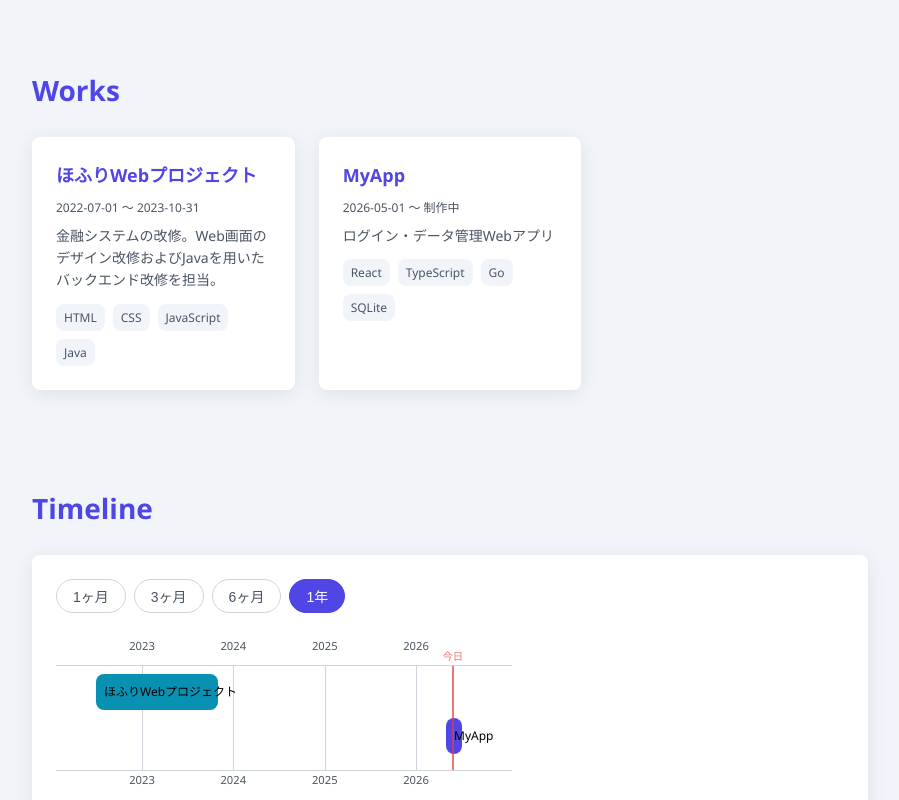
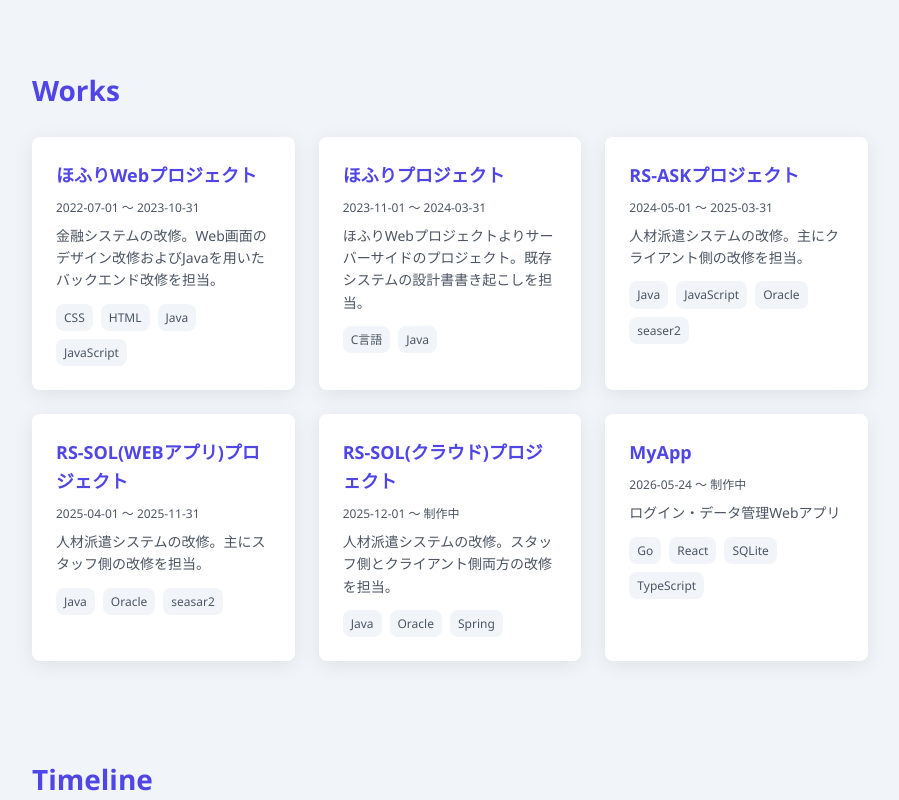
Before and after one commit to hikaru-brassnurture/myapp, a React (Vite) app in the folder frontend/: page / in a window 1280 px wide. Shown: the part 860-1660 px from the top of the page, without its empty margins (190-1089 px from the left). Built offline with nearby package versions, Linux system fonts and the light colour scheme.

Commit message:
feat: #4 最終コミット

```diff
--- /dev/null
+++ b/frontend/src/data/works.ts
@@ -0,0 +1,55 @@
+export interface Work {
+  title: string;
+  description: string;
+  tech: string[];
+  startDate: string;
+  endDate: string | null;
+}
+
+export const works: Work[] = [
+  {
+    title: 'MyApp',
+    description: 'ログイン・データ管理Webアプリ',
+    tech: ['React', 'TypeScript', 'Go', 'SQLite'].sort(),
+    startDate: '2026-05-24',
+    endDate: null,
+  },
+  {
+    title: 'ほふりWebプロジェクト',
+    description:
+      '金融システムの改修。Web画面のデザイン改修およびJavaを用いたバックエンド改修を担当。',
+    tech: ['HTML', 'CSS', 'JavaScript', 'Java'].sort(),
+    startDate: '2022-07-01',
+    endDate: '2023-10-31',
+  },
+  {
+    title: 'ほふりプロジェクト',
+    description:
+      'ほふりWebプロジェクトよりサーバーサイドのプロジェクト。既存システムの設計書書き起こしを担当。',
+    tech: ['Java', 'C言語'].sort(),
+    startDate: '2023-11-01',
+    endDate: '2024-03-31',
+  },
+  {
+    title: 'RS-ASKプロジェクト',
+    description: '人材派遣システムの改修。主にクライアント側の改修を担当。',
+    tech: ['Java', 'JavaScript', 'seaser2', 'Oracle'].sort(),
+    startDate: '2024-05-01',
+    endDate: '2025-03-31',
+  },
+  {
+    title: 'RS-SOL(WEBアプリ)プロジェクト',
+    description: '人材派遣システムの改修。主にスタッフ側の改修を担当。',
+    tech: ['Java', 'seasar2', 'Oracle'].sort(),
+    startDate: '2025-04-01',
+    endDate: '2025-11-31',
+  },
+  {
+    title: 'RS-SOL(クラウド)プロジェクト',
+    description:
+      '人材派遣システムの改修。スタッフ側とクライアント側両方の改修を担当。',
+    tech: ['Java', 'Spring', 'Oracle'].sort(),
+    startDate: '2025-12-01',
+    endDate: null,
+  },
+];
--- a/frontend/src/pages/Home.tsx
+++ b/frontend/src/pages/Home.tsx
@@ -1,122 +1,158 @@
-import { useState, useMemo } from 'react'
-import { useNavigate } from 'react-router-dom'
-import styles from '../styles/Home.module.scss'
+import { useState, useMemo } from 'react';
+import { useNavigate } from 'react-router-dom';
+import { works } from '../data/works';
+import styles from '../styles/Home.module.scss';
 
 const SCALES = [
   { label: '1ヶ月', months: 1, pxPerDay: 3 },
   { label: '3ヶ月', months: 3, pxPerDay: 1 },
   { label: '6ヶ月', months: 6, pxPerDay: 0.5 },
   { label: '1年', months: 12, pxPerDay: 0.25 },
-]
+];
+
+const COLORS = [
+  '#4f46e5',
+  '#0891b2',
+  '#059669',
+  '#d97706',
+  '#dc2626',
+  '#7c3aed',
+];
 
 export default function Home() {
-  const navigate = useNavigate()
-  const [selectedSkills, setSelectedSkills] = useState<string[]>([])
-  const [scaleIndex, setScaleIndex] = useState(3)
-  const [hoveredWork, setHoveredWork] = useState<string | null>(null)
+  const navigate = useNavigate();
+  const [selectedSkills, setSelectedSkills] = useState<string[]>([]);
+  const [scaleIndex, setScaleIndex] = useState(3);
+  const [hoveredWork, setHoveredWork] = useState<string | null>(null);
 
-  const pxPerDay = SCALES[scaleIndex].pxPerDay
+  const pxPerDay = SCALES[scaleIndex].pxPerDay;
 
-  const now = useMemo(() => new Date(), [])
+  const now = useMemo(() => new Date(), []);
 
   const skillCategories = [
-    { category: '言語', items: ['TypeScript', 'Go', 'JavaScript', 'Java', 'HTML', 'CSS'].sort() },
-    { category: 'フレームワーク', items: ['React', 'Gin'].sort() },
-    { category: 'データベース', items: ['PostgreSQL', 'SQLite'].sort() },
-    { category: 'インフラ', items: ['Docker'].sort() },
-  ]
-
-  const works = useMemo(() => [
     {
-      title: 'MyApp',
-      description: 'ログイン・データ管理Webアプリ',
-      tech: ['React', 'TypeScript', 'Go', 'SQLite'],
-      startDate: '2026-05-01',
-      endDate: null as string | null,
-      color: '#4f46e5',
+      category: '言語',
+      items: [
+        'TypeScript',
+        'Go',
+        'JavaScript',
+        'Java',
+        'HTML',
+        'CSS',
+        'C言語',
+      ].sort(),
     },
     {
-      title: 'ほふりWebプロジェクト',
-      description: '金融システムの改修。Web画面のデザイン改修およびJavaを用いたバックエンド改修を担当。',
-      tech: ['HTML', 'CSS', 'JavaScript', 'Java'],
-      startDate: '2022-07-01',
-      endDate: '2023-10-31' as string | null,
-      color: '#0891b2',
+      category: 'フレームワーク',
+      items: ['React', 'seasar2', 'Spring'].sort(),
     },
-  ], [])
+    {
+      category: 'データベース',
+      items: ['PostgreSQL', 'SQLite', 'Oracle'].sort(),
+    },
+    { category: 'インフラ', items: ['Docker'].sort() },
+  ];
 
   const toggleSkill = (skill: string) => {
-    setSelectedSkills(prev =>
-      prev.includes(skill) ? prev.filter(s => s !== skill) : [...prev, skill]
-    )
-  }
+    setSelectedSkills((prev) =>
+      prev.includes(skill) ? prev.filter((s) => s !== skill) : [...prev, skill]
+    );
+  };
 
-  const filteredWorks = (selectedSkills.length === 0
-    ? works
-    : works.filter(work => selectedSkills.every(s => work.tech.includes(s)))
-  ).slice().sort((a, b) => new Date(a.startDate).getTime() - new Date(b.startDate).getTime())
+  const filteredWorks = (
+    selectedSkills.length === 0
+      ? works
+      : works.filter((work) =>
+          selectedSkills.every((s) => work.tech.includes(s))
+        )
+  )
+    .slice()
+    .sort(
+      (a, b) =>
+        new Date(a.startDate).getTime() - new Date(b.startDate).getTime()
+    );
 
   const { fullStart, fullEnd } = useMemo(() => {
-    const source = filteredWorks.length > 0 ? filteredWorks : works
-    const starts = source.map(w => new Date(w.startDate).getTime())
-    const ends = source.map(w => w.endDate ? new Date(w.endDate).getTime() : now.getTime())
+    const source = filteredWorks.length > 0 ? filteredWorks : works;
+    const starts = source.map((w) => new Date(w.startDate).getTime());
+    const ends = source.map((w) =>
+      w.endDate ? new Date(w.endDate).getTime() : now.getTime()
+    );
     return {
       fullStart: new Date(Math.min(...starts)),
       fullEnd: new Date(Math.max(...ends)),
-    }
-  }, [filteredWorks, works, now])
+    };
+  }, [filteredWorks, now]);
 
-  const CHART_PADDING = 40
+  const CHART_PADDING = 40;
 
   const toPx = (date: Date) => {
-    const days = (date.getTime() - fullStart.getTime()) / (1000 * 60 * 60 * 24)
-    return Math.max(0, days * pxPerDay) + CHART_PADDING
-  }
+    const days = (date.getTime() - fullStart.getTime()) / (1000 * 60 * 60 * 24);
+    return Math.max(0, days * pxPerDay) + CHART_PADDING;
+  };
 
-  const chartWidth = Math.ceil((fullEnd.getTime() - fullStart.getTime()) / (1000 * 60 * 60 * 24) * pxPerDay) + 60 + CHART_PADDING
+  const chartWidth =
+    Math.ceil(
+      ((fullEnd.getTime() - fullStart.getTime()) / (1000 * 60 * 60 * 24)) *
+        pxPerDay
+    ) +
+    60 +
+    CHART_PADDING;
 
-  const todayPx = toPx(now)
+  const todayPx = toPx(now);
 
   const gridLines = useMemo(() => {
-    const interval = SCALES[scaleIndex].months
-    const lines: Date[] = []
-    const current = new Date(fullStart)
-    current.setDate(1)
-    current.setMonth(Math.floor(current.getMonth() / interval) * interval)
+    const interval = SCALES[scaleIndex].months;
+    const lines: Date[] = [];
+    const current = new Date(fullStart);
+    current.setDate(1);
+    current.setMonth(Math.floor(current.getMonth() / interval) * interval);
     while (current <= fullEnd) {
-      if (current >= fullStart) lines.push(new Date(current))
-      current.setMonth(current.getMonth() + interval)
+      if (current >= fullStart) lines.push(new Date(current));
+      current.setMonth(current.getMonth() + interval);
     }
-    return lines
-  }, [fullStart, fullEnd, scaleIndex])
+    return lines;
+  }, [fullStart, fullEnd, scaleIndex]);
 
   const formatGridLabel = (date: Date) => {
-    if (SCALES[scaleIndex].months === 12) return `${date.getFullYear()}`
-    return `${date.getFullYear()}/${date.getMonth() + 1}`
-  }
+    if (SCALES[scaleIndex].months === 12) return `${date.getFullYear()}`;
+    return `${date.getFullYear()}/${date.getMonth() + 1}`;
+  };
 
   return (
     <div className={styles.container}>
       <header className={styles.header}>
         <h1 className={styles.logo}>MyApp</h1>
         <div className={styles.headerButtons}>
-          <button onClick={() => navigate('/login')} className={styles.loginBtn}>ログイン</button>
-          <button onClick={() => navigate('/register')} className={styles.registerBtn}>新規登録</button>
+          <button
+            onClick={() => navigate('/login')}
+            className={styles.loginBtn}
+          >
+            ログイン
+          </button>
+          <button
+            onClick={() => navigate('/register')}
+            className={styles.registerBtn}
+          >
+            新規登録
+          </button>
         </div>
       </header>
 
       <section className={styles.hero}>
         <h2 className={styles.heroTitle}>Welcome to MyApp</h2>
-        <p className={styles.heroText}>スキルと制作物を紹介するポートフォリオサイトです。</p>
+        <p className={styles.heroText}>
+          スキルと制作物を紹介するポートフォリオサイトです。
+        </p>
       </section>
 
       <section className={styles.section}>
         <h2 className={styles.sectionTitle}>Skills</h2>
-        {skillCategories.map(category => (
+        {skillCategories.map((category) => (
           <div key={category.category} className={styles.skillCategory}>
             <h3 className={styles.skillCategoryTitle}>{category.category}</h3>
             <div className={styles.skillList}>
-              {category.items.map(skill => (
+              {category.items.map((skill) => (
                 <span
                   key={skill}
                   className={`${styles.skillTag} ${selectedSkills.includes(skill) ? styles.skillTagActive : ''}`}
@@ -129,7 +165,10 @@ export default function Home() {
           </div>
         ))}
         {selectedSkills.length > 0 && (
-          <button className={styles.clearBtn} onClick={() => setSelectedSkills([])}>
+          <button
+            className={styles.clearBtn}
+            onClick={() => setSelectedSkills([])}
+          >
             フィルターをクリア
           </button>
         )}
@@ -141,7 +180,7 @@ export default function Home() {
           <p className={styles.noResults}>該当する制作物がありません</p>
         ) : (
           <div className={styles.workList}>
-            {filteredWorks.map(work => (
+            {filteredWorks.map((work) => (
               <div
                 key={work.title}
                 className={styles.workCard}
@@ -154,8 +193,10 @@ export default function Home() {
                 </p>
                 <p className={styles.workDesc}>{work.description}</p>
                 <div className={styles.workTechList}>
-                  {work.tech.map(t => (
-                    <span key={t} className={styles.workTech}>{t}</span>
+                  {work.tech.map((t) => (
+                    <span key={t} className={styles.workTech}>
+                      {t}
+                    </span>
                   ))}
                 </div>
               </div>
@@ -201,12 +242,15 @@ export default function Home() {
                     style={{ left: `${toPx(date)}px` }}
                   />
                 ))}
-                <div className={styles.todayLine} style={{ left: `${todayPx}px` }} />
-                {filteredWorks.map(work => {
-                  const start = new Date(work.startDate)
-                  const end = work.endDate ? new Date(work.endDate) : now
-                  const left = toPx(start)
-                  const width = toPx(end) - left
+                <div
+                  className={styles.todayLine}
+                  style={{ left: `${todayPx}px` }}
+                />
+                {filteredWorks.map((work, index) => {
+                  const start = new Date(work.startDate);
+                  const end = work.endDate ? new Date(work.endDate) : now;
+                  const left = toPx(start);
+                  const width = toPx(end) - left;
                   return (
                     <div key={work.title} className={styles.timelineRow}>
                       <div
@@ -214,16 +258,24 @@ export default function Home() {
                         style={{
                           left: `${left}px`,
                           width: `${Math.max(width, 4)}px`,
-                          backgroundColor: work.color,
-                          opacity: hoveredWork === null || hoveredWork === work.title ? 1 : 0.3,
-                          filter: hoveredWork === work.title ? 'brightness(1.3)' : 'none',
+                          backgroundColor: COLORS[index % COLORS.length],
+                          opacity:
+                            hoveredWork === null || hoveredWork === work.title
+                              ? 1
+                              : 0.3,
+                          filter:
+                            hoveredWork === work.title
+                              ? 'brightness(1.3)'
+                              : 'none',
                           transition: 'opacity 0.2s, filter 0.2s',
                         }}
                       >
-                        <span className={styles.timelineBarLabel}>{work.title}</span>
+                        <span className={styles.timelineBarLabel}>
+                          {work.title}
+                        </span>
                       </div>
                     </div>
-                  )
+                  );
                 })}
               </div>
 
@@ -247,5 +299,5 @@ export default function Home() {
         <p>© 2026 MyApp</p>
       </footer>
     </div>
-  )
+  );
 }
```
Also changed, not shown: 1 other file (tests, documents, lock files or other folders).
